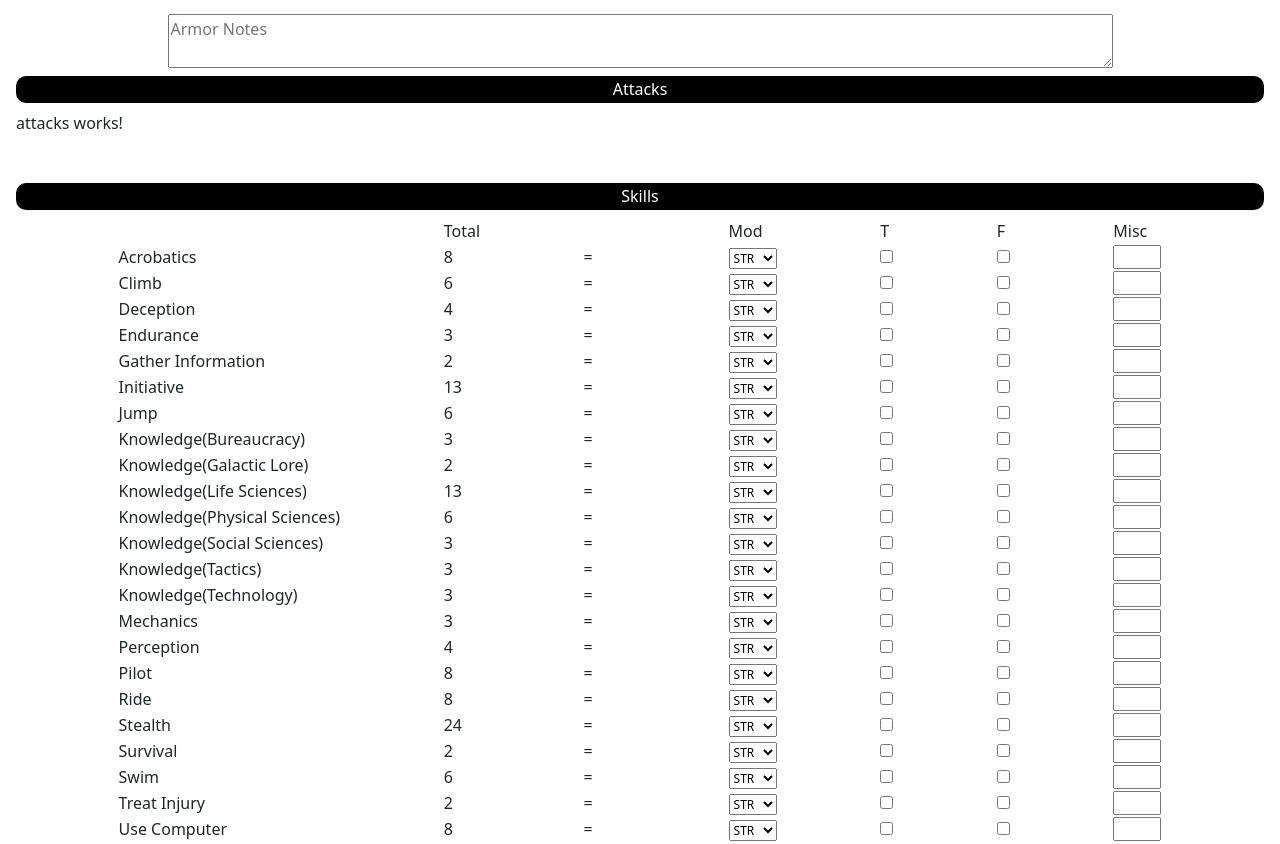
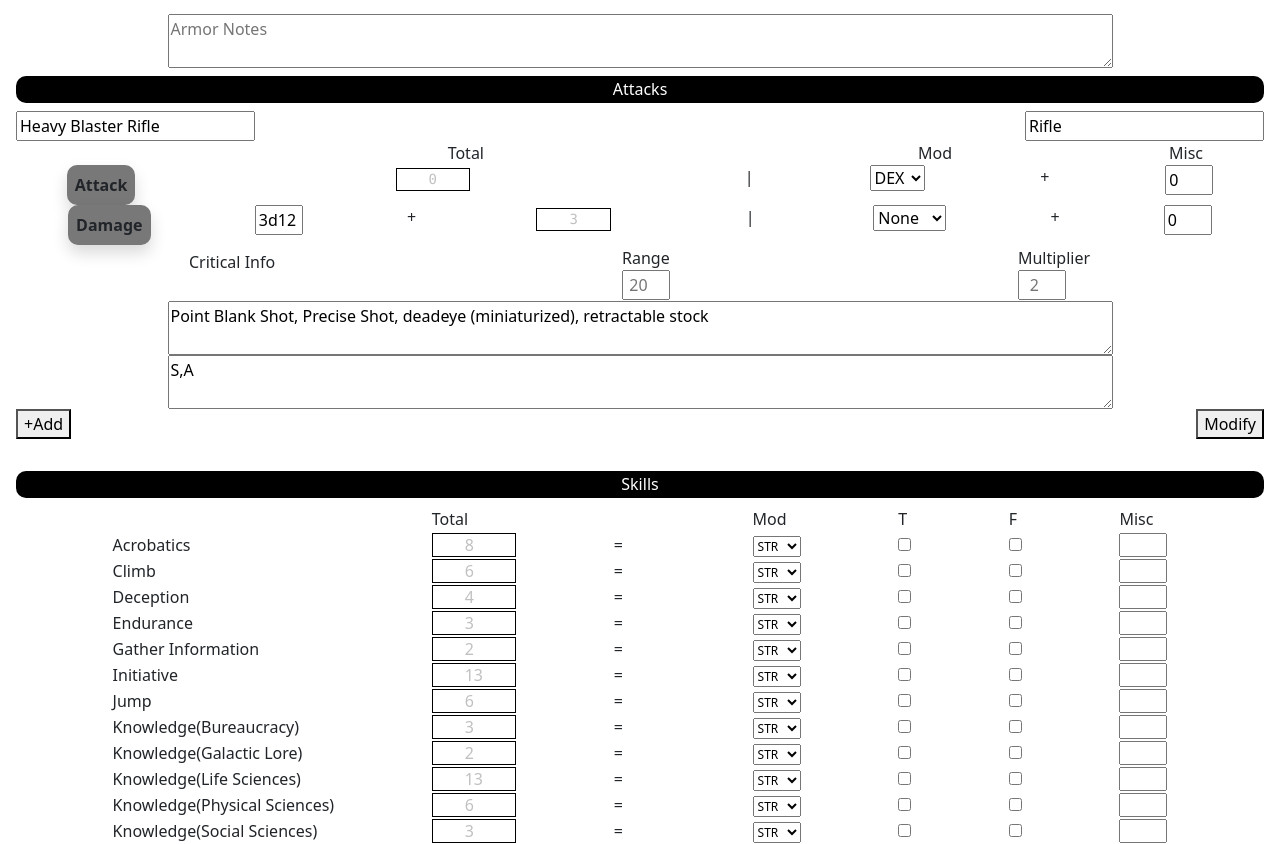
Before and after one commit to Damerian00/swSagaCharSheet, an Angular app: page /charsheet in a window 1280 px wide. Shown: the part 1249-2093 px from the top of the page. Built offline with nearby package versions, Linux system fonts and the light colour scheme.

Commit message:
set up change event to calculate attack when changing modifier or misc need to still add CRUD for the weapons basic structure looks good.

```diff
--- a/src/app/charsheet/components/attacks/attacks.component.html
+++ b/src/app/charsheet/components/attacks/attacks.component.html
@@ -1 +1,72 @@
-<p>attacks works!</p>
+<section class="attacks">
+    <div claa="weapons">
+        <div *ngFor="let weapon of weapons; index as i" class="weapon">
+        <tr>
+            <input class="medBox" type="text" name="weaponName" placeholder="Weapon Name" value="{{weapon.name}}">
+            <input class="medBox" type="text" name="weaponType" placeholder="Type" value="{{weapon.type}}">
+        </tr>
+        <tr>
+            <p class="blank double">blank</p>
+            <p>Total</p>
+            <p class="blank double">blank</p>
+            <p>Mod</p>
+            <p class="blank">blank</p>
+            <p>Misc</p>
+        </tr>
+        <tr>
+            <p class="shadow">Attack</p>
+            <p class="blank">blank</p>
+            <pre class="numbs">{{attack_total}}</pre>
+            <p class="blank">blank</p>
+            <span>|</span>
+            <select value="{{weapon.attack_mod}}" #attackMod (change)="calcModAttack(attackMod, attackMisc)" >
+                <option value= "STR">STR</option>
+                <option value="DEX">DEX</option>
+                <option value="CHA">CHA</option>
+            </select>
+            <span>+</span>
+            <input class="smallBox" type="number" min="0" #attackMisc value="{{weapon.attack_misc}}" (change)="calcMiscAttack(attackMisc, attackMod)">
+        </tr>
+        <tr>
+            <p class="shadow">Damage</p>
+            <input class="smallBox" type="text" value="{{weapon.damage}}">
+            <p>+</p>
+            <pre class="numbs">{{halfHeroicLevel}}</pre>
+            <span>|</span>
+            <select id="damageMod_type" value="{{weapon.damage_mod}}" >
+                <option value= "None">None</option>
+                <option value= "STR">STR</option>
+                <option value= "STRx2">STR×2</option>
+                <option value="DEX">DEX</option>
+                <option value="DEXx2">DEX×2</option>
+                <option value="CHA">CHA</option>
+                <option value="CHAx2">CHA×2</option>
+            </select>
+            <p>+</p>
+            <input class="smallBox" type="number" min="0" value="{{weapon.damage_misc}}">
+        </tr>
+        <tr class="crits">
+            <h5>Critical Info</h5>
+            <td>
+                <p>Range</p>
+                <input class="smallBox" type="number" min="0" placeholder="{{weapon.range}}">
+            </td>
+            <td>
+                <p>Multiplier</p>
+                <input class="smallBox" type="number" min="0" placeholder="{{weapon.critMult}}">
+            </td>
+        </tr>
+        <tr class="textbox">
+                <textarea id="attack_notes" name="attack_notes" rows="2" cols="100" placeholder="Attack Notes">{{weapon.attack_notes}}</textarea>
+        </tr>
+        <tr class="textbox">
+            <textarea id="weapon_notes" name="weapon_notes" rows="2" cols="100" placeholder="Weapon Notes">{{weapon.weapon_notes}}</textarea>
+    </tr>
+        </div>
+    </div>
+
+    <div class="btns">
+        <button (click)="addAttack()" class="add">+Add</button>
+        <button (click)="modAttack()" class="edit">Modify</button>
+    </div>
+</section>
--- a/src/app/charsheet/components/attacks/attacks.component.scss
+++ b/src/app/charsheet/components/attacks/attacks.component.scss
@@ -0,0 +1,83 @@
+$shadow: rgb(121, 120, 120);
+
+.attacks{
+
+}
+
+.btns{
+    display: flex;
+    justify-content: space-between;
+}
+.smallBox{
+    width: 3rem;
+    max-height: 40px;
+}
+.shadow{
+    background-color: $shadow;
+    border-radius: 10px;
+    font-weight: 600;
+    padding: .5rem;
+}
+.numbs{
+    text-align: center;
+    border: 1px solid black;
+    margin: .2rem 1rem;
+    padding:0 2rem;
+    display: flex;
+    align-items: center;
+    max-height: 40px;
+    color: rgb(192, 192, 192);
+}
+.blank{
+    color:white;
+}
+
+.weapons{
+
+}
+
+.weapon{
+
+    tr{
+        display:flex;
+        justify-content: space-around;
+        align-items: flex-start;
+
+        p{
+            margin:0;
+
+        }
+        span{
+            min-width:38px;
+            text-align: center;
+        }
+
+    }
+        tr:first-child{
+            justify-content: space-between;
+        }
+        tr:nth-child(2){
+
+            p{
+                text-align: right;
+                flex:1;
+            }
+            .double{
+                flex:2;
+            }
+            p:last-child{
+                text-align:center;
+            }
+        }
+    .crits{
+
+        h5{
+            font-size: 1rem;
+            margin-top: .5rem;
+        }
+        input{
+            text-align:center;
+        }
+    }
+
+}
--- a/src/app/charsheet/components/attacks/attacks.component.ts
+++ b/src/app/charsheet/components/attacks/attacks.component.ts
@@ -1,4 +1,38 @@
-import { Component, OnInit } from '@angular/core';
+import { Component,  OnInit} from '@angular/core';
+
+interface Weapons {
+  name: string,
+  type: string,
+  attack_mod: string,
+  attack_misc: number,
+  damage: string,
+  damage_mod: string,
+  damage_misc: number,
+  range: number,
+  critMult: number,
+  attack_notes: string,
+  weapon_notes: string,
+}
+
+const Weapons: Weapons[]=[
+  {
+    name: "Heavy Blaster Rifle",
+    type: "Rifle",
+    attack_mod: "DEX",
+    attack_misc: 0,
+    damage: "3d12",
+    damage_mod: "None",
+    damage_misc: 0,
+    range: 20,
+    critMult: 2,
+    attack_notes: "Point Blank Shot, Precise Shot, deadeye (miniaturized), retractable stock",
+    weapon_notes: "S,A",
+
+  }
+
+
+
+]
 
 @Component({
   selector: 'attacks',
@@ -8,8 +42,49 @@ import { Component, OnInit } from '@angular/core';
 export class AttacksComponent implements OnInit {
 
   constructor() { }
-
+heroLevel: number = 7
+halfHeroicLevel: number = Math.floor(this.heroLevel/2);
+weapons = Weapons;
+weapontoAdd :string = "";
+str_mod: number = 3;
+dex_mod: number = 5;
+cha_mod: number = -1;
+bab: number = 6;
+attack_total:number = 0;
   ngOnInit(): void {
   }
 
+calcModAttack(event: any, misc: any){
+  let mod = 0;
+  if (event.value == "STR"){
+    mod = this.str_mod;
+  }else if (event.value == "DEX"){
+    mod = this.dex_mod;
+  }else{
+    mod = this.cha_mod;
+  }
+
+  this.attack_total = mod + Number(misc.value) + this.bab;
 }
+
+calcMiscAttack(misc: any, modifier: any){
+  let mod = 0;
+  if (modifier.value == "STR"){
+    mod = this.str_mod;
+  }else if (modifier.value == "DEX"){
+    mod = this.dex_mod;
+  }else{
+    mod = this.cha_mod;
+  }
+  this.attack_total = Number(misc.value) + mod + this.bab;
+}
+
+addAttack(){
+
+}
+
+modAttack(){
+
+}
+
+}
--- a/src/app/charsheet/components/skills/skills.component.html
+++ b/src/app/charsheet/components/skills/skills.component.html
@@ -8,7 +8,7 @@
 <tr class="colm">
         <td><p>Total</p></td>
         <td class="total" *ngFor="let skill of skills; index as i">
-            <p>{{skill.total}}</p>
+            <p class="numbs">{{skill.total}}</p>
         </td>
 </tr>
 <tr class="colm">
--- a/src/app/charsheet/components/skills/skills.component.scss
+++ b/src/app/charsheet/components/skills/skills.component.scss
@@ -1,3 +1,5 @@
+
+
 
 .skills{
     display:flex;
@@ -12,7 +14,16 @@ select{
     width: 3rem;
     max-height: 24px;
 }
-
+.numbs{
+    text-align: center;
+    border: 1px solid black;
+    margin: .2rem 1rem;
+    padding:0 2rem;
+    display: flex;
+    align-items: center;
+    height: 24px;
+    color: rgb(192, 192, 192)
+}
 .blank{
     color:white;
 }
```
